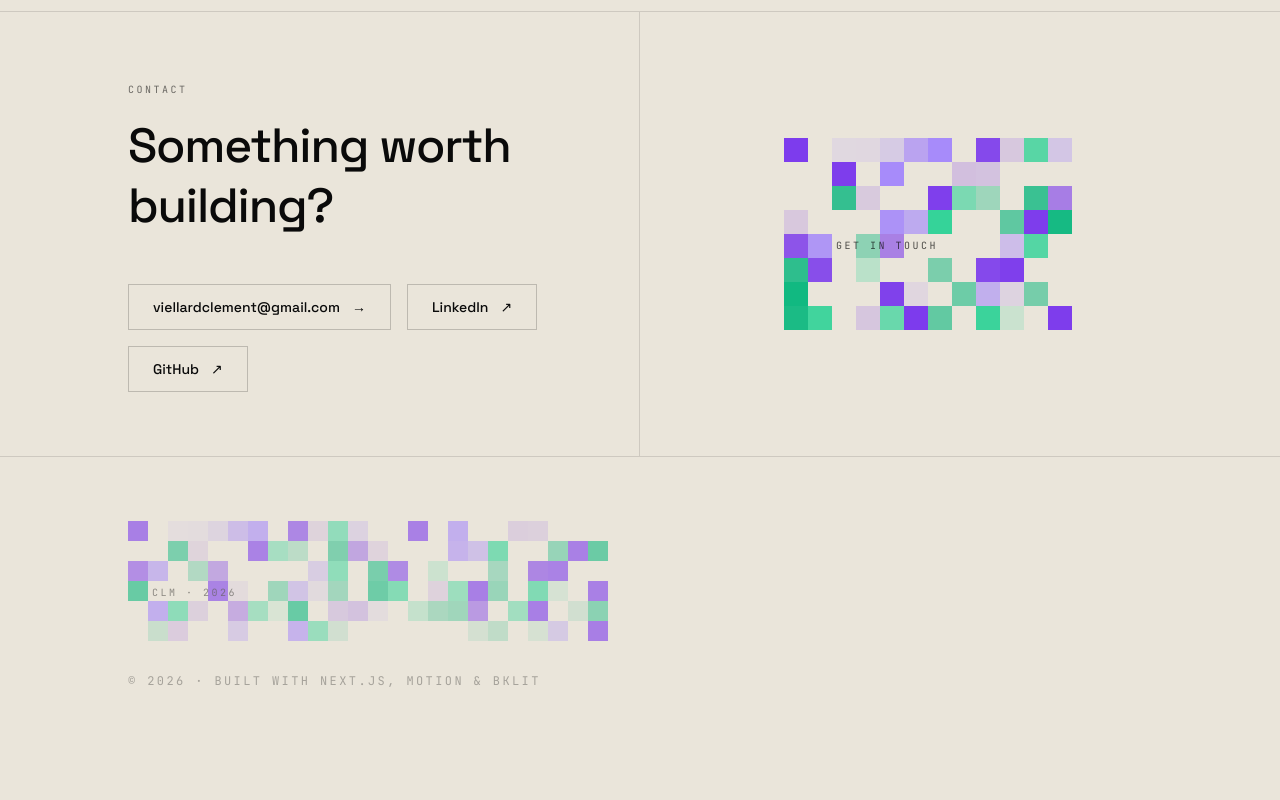
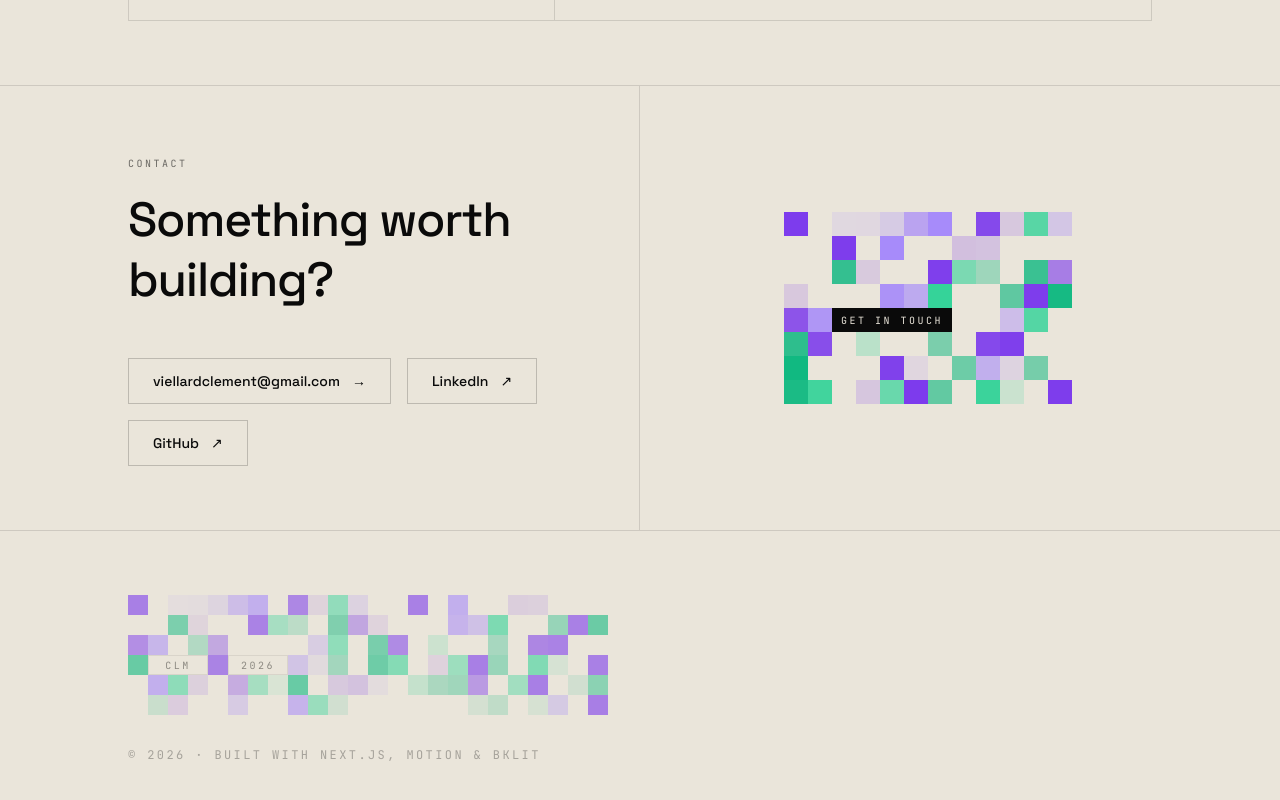
Before and after one commit to CLVwp/portefolio, a Next.js app: page / in a window 1280 px wide. Shown: the part 1426-2226 px from the top of the page. Before the commit the page ends 2179 px from the top, so only its background shows below. Built offline with nearby package versions, Linux system fonts and the light colour scheme.

Commit message:
feat: refactor PixelMosaic to use words instead of labels for better text handling

```diff
--- a/src/app/about/page.tsx
+++ b/src/app/about/page.tsx
@@ -451,7 +451,7 @@ export default function AboutPage() {
               <PixelMosaic
                 cell={28}
                 cols={12}
-                labels={[
+                words={[
                   { text: "ECE PARIS", col: 1, row: 2 },
                   { text: "2022–2027", col: 6, row: 7 },
                 ]}
@@ -607,7 +607,7 @@ export default function AboutPage() {
               <PixelMosaic
                 cell={24}
                 cols={12}
-                labels={[{ text: "CV.PDF", col: 2, row: 3 }]}
+                words={[{ text: "CV.PDF", col: 2, row: 3, style: "solid" }]}
                 rows={8}
               />
             </div>
@@ -621,7 +621,10 @@ export default function AboutPage() {
             cell={20}
             className="opacity-60"
             cols={24}
-            labels={[{ text: "CLM · 2026", col: 1, row: 3 }]}
+            words={[
+              { text: "CLM", col: 1, row: 3 },
+              { text: "2026", col: 5, row: 3 },
+            ]}
             rows={6}
           />
           <p className="mt-8 font-mono text-xs tracking-[0.2em] text-fg/30 uppercase">
--- a/src/app/blog/page.tsx
+++ b/src/app/blog/page.tsx
@@ -65,7 +65,7 @@ export default function BlogPage() {
               <PixelMosaic
                 cell={28}
                 cols={12}
-                labels={[
+                words={[
                   { text: "NOTES", col: 1, row: 2 },
                   { text: "ANALYSIS", col: 6, row: 7 },
                 ]}
@@ -118,6 +118,13 @@ export default function BlogPage() {
                         </span>
                       </span>
                     </article>
+                    <PixelMosaic
+                      cell={4}
+                      className="mt-6 opacity-0 transition-opacity duration-500 group-hover:opacity-70"
+                      cols={48}
+                      motion="wave"
+                      rows={2}
+                    />
                   </Link>
                 </Reveal>
               ))}
@@ -132,7 +139,10 @@ export default function BlogPage() {
             cell={20}
             className="opacity-60"
             cols={24}
-            labels={[{ text: "CLM · 2026", col: 1, row: 3 }]}
+            words={[
+              { text: "CLM", col: 1, row: 3 },
+              { text: "2026", col: 5, row: 3 },
+            ]}
             rows={6}
           />
           <p className="mt-8 font-mono text-xs tracking-[0.2em] text-fg/30 uppercase">
--- a/src/app/page.tsx
+++ b/src/app/page.tsx
@@ -82,7 +82,7 @@ export default function Home() {
               <PixelMosaic
                 cell={28}
                 cols={12}
-                labels={[
+                words={[
                   { text: "EMBEDDED", col: 1, row: 2 },
                   { text: "AI / ML", col: 6, row: 5 },
                 ]}
@@ -158,7 +158,9 @@ export default function Home() {
               <PixelMosaic
                 cell={24}
                 cols={12}
-                labels={[{ text: "GET IN TOUCH", col: 2, row: 4 }]}
+                words={[
+                  { text: "GET IN TOUCH", col: 2, row: 4, style: "solid" },
+                ]}
                 rows={8}
               />
             </div>
@@ -173,7 +175,10 @@ export default function Home() {
             cell={20}
             className="opacity-60"
             cols={24}
-            labels={[{ text: "CLM · 2026", col: 1, row: 3 }]}
+            words={[
+              { text: "CLM", col: 1, row: 3 },
+              { text: "2026", col: 5, row: 3 },
+            ]}
             rows={6}
           />
           <p className="mt-8 font-mono text-xs tracking-[0.2em] text-fg/30 uppercase">
--- a/src/components/blog-post.tsx
+++ b/src/components/blog-post.tsx
@@ -134,7 +134,10 @@ export function BlogPost({ slug }: { slug: string }) {
             cell={20}
             className="opacity-60"
             cols={24}
-            labels={[{ text: "CLM · 2026", col: 1, row: 3 }]}
+            words={[
+              { text: "CLM", col: 1, row: 3 },
+              { text: "2026", col: 5, row: 3 },
+            ]}
             rows={6}
           />
           <p className="mt-8 font-mono text-xs tracking-[0.2em] text-fg/30 uppercase">
--- a/src/components/experience-card.tsx
+++ b/src/components/experience-card.tsx
@@ -3,6 +3,7 @@
 import { useState } from "react";
 import { CompanyLogo } from "@/components/company-logo";
 import { useLang } from "@/components/lang-provider";
+import { PixelMosaic } from "@/components/pixel-mosaic";
 
 export interface Experience {
   name: string;
@@ -61,6 +62,13 @@ export function ExperienceCard({ exp }: { exp: Experience }) {
           </p>
         </div>
       </div>
+      <PixelMosaic
+        cell={4}
+        className="mt-auto pt-6 opacity-0 transition-opacity duration-500 group-hover:opacity-70"
+        cols={48}
+        motion="wave"
+        rows={2}
+      />
     </div>
   );
 }
--- a/src/components/nav.tsx
+++ b/src/components/nav.tsx
@@ -5,6 +5,7 @@ import Link from "next/link";
 import { usePathname } from "next/navigation";
 import { useState } from "react";
 import { useLang } from "@/components/lang-provider";
+import { PixelMosaic } from "@/components/pixel-mosaic";
 
 const EASE = [0.32, 0.72, 0, 1] as const;
 
@@ -35,6 +36,7 @@ export function Nav() {
             rel="noreferrer"
           >
             <span className="flex items-center px-6 py-4 font-mono text-sm tracking-[0.2em] text-fg transition-colors hover:bg-hover">
+              <PixelMosaic cell={6} className="mr-3" cols={5} rows={5} />
               CV
             </span>
           </Link>
@@ -47,9 +49,7 @@ export function Nav() {
                 <Link
                   className={`flex items-center px-6 font-mono text-xs tracking-[0.2em] uppercase transition-colors hover:bg-hover ${
                     i === 0 ? "border-r border-hairline" : ""
-                  } ${
-                    pathname === link.href ? "text-fg" : "text-fg-muted"
-                  }`}
+                  } ${pathname === link.href ? "text-fg" : "text-fg-muted"}`}
                   href={link.href}
                   key={link.href}
                 >
@@ -151,6 +151,13 @@ export function Nav() {
               initial={{ opacity: 0 }}
               transition={{ delay: 0.4, duration: 0.6 }}
             >
+              <PixelMosaic
+                cell={16}
+                className="mb-6 opacity-60"
+                cols={16}
+                motion="wave"
+                rows={4}
+              />
               {t.nav.footer}
             </motion.footer>
           </motion.div>
--- a/src/components/pixel-mosaic.tsx
+++ b/src/components/pixel-mosaic.tsx
@@ -45,8 +45,15 @@ interface PixelMosaicProps {
   variant?: MosaicVariant;
   /** pulse: random per-cell rhythm · wave: diagonal sweep */
   motion?: "pulse" | "wave";
-  /** Monospace labels pinned on the grid */
-  labels?: { text: string; col: number; row: number }[];
+  /** Word blocks pinned to the grid: one word = one opaque block spanning
+      as many cells as the text needs (auto-computed from char count) */
+  words?: {
+    text: string;
+    col: number;
+    row: number;
+    /** ghost: bg-bg + hairline border · solid: inverted block */
+    style?: "ghost" | "solid";
+  }[];
   className?: string;
 }
 
@@ -60,7 +67,7 @@ export function PixelMosaic({
   cell = 24,
   variant = "square",
   motion = "pulse",
-  labels = [],
+  words = [],
   className,
 }: PixelMosaicProps) {
   const hex = variant === "hex";
@@ -137,18 +144,31 @@ export function PixelMosaic({
           />
         ),
       )}
-      {labels.map((label) => (
-        <span
-          className="pointer-events-none absolute font-mono text-[10px] tracking-[0.25em] text-fg/70 uppercase"
-          key={label.text}
-          style={{
-            left: label.col * (hex ? hexW : cell) + 4,
-            top: label.row * (hex ? cell * 0.75 : cell) + 4,
-          }}
-        >
-          {label.text}
-        </span>
-      ))}
+      {/* Word blocks: opaque blocks masking the cells underneath.
+          Width = text length * ~8.5px (10px mono + 0.25em tracking) + padding,
+          rounded up to whole cells so blocks stay aligned on the grid. */}
+      {words.map((word) => {
+        const cw = hex ? hexW : cell;
+        const span = Math.max(1, Math.ceil((word.text.length * 8.5 + 16) / cw));
+        return (
+          <span
+            className={`pointer-events-none absolute flex items-center justify-center font-mono text-[10px] tracking-[0.25em] uppercase ${
+              word.style === "solid"
+                ? "bg-fg text-bg"
+                : "border border-hairline bg-bg text-fg/70"
+            }`}
+            key={word.text}
+            style={{
+              left: word.col * cw,
+              top: word.row * (hex ? cell * 0.75 : cell),
+              width: span * cw,
+              height: cell,
+            }}
+          >
+            {word.text}
+          </span>
+        );
+      })}
     </div>
   );
 }
```
